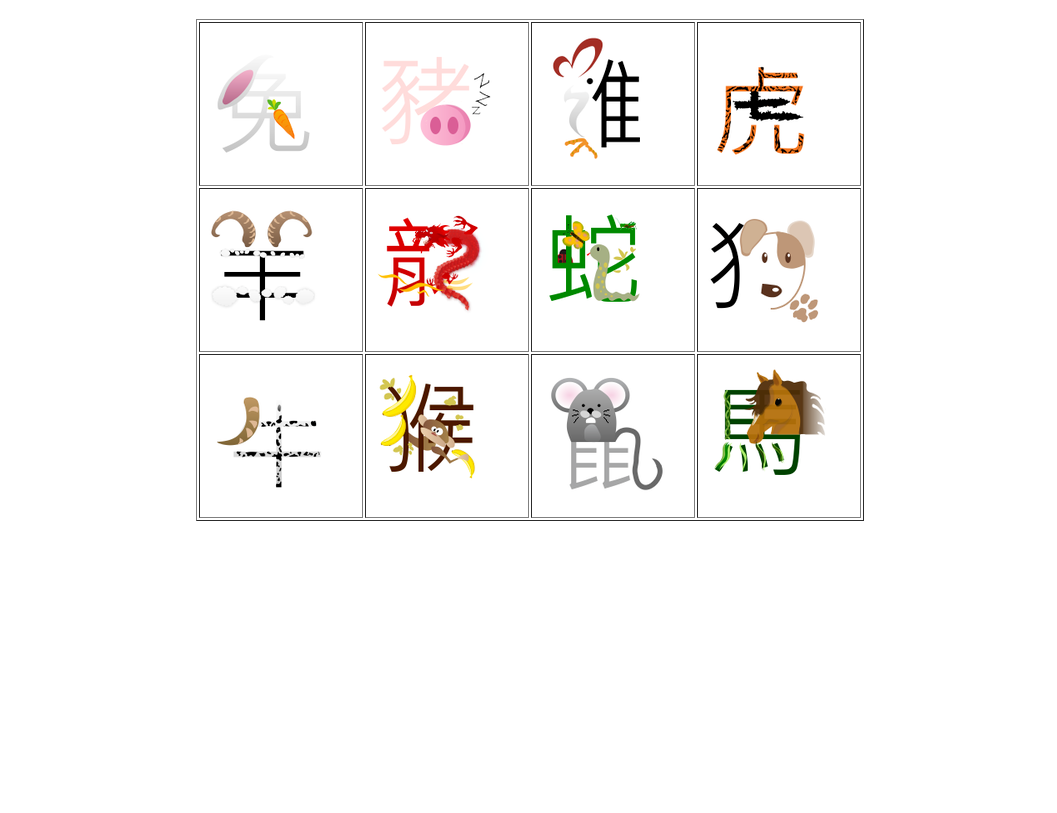
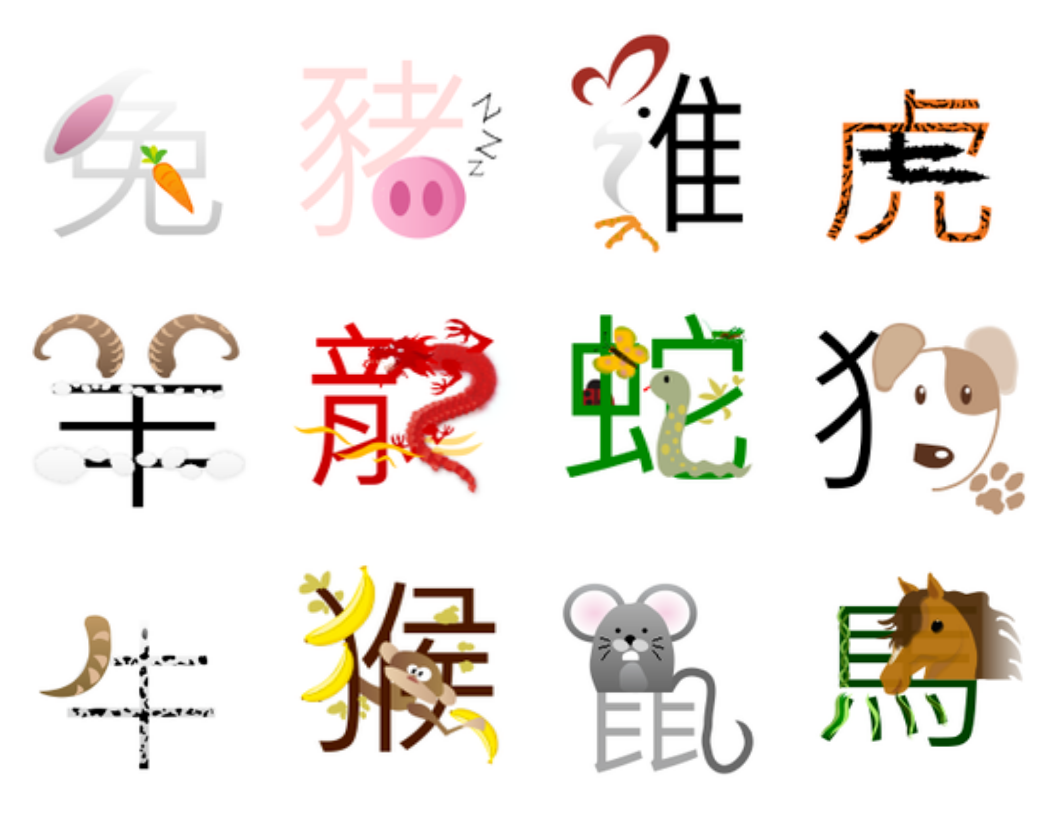
Before and after one commit to maodavid1989/test, a plain HTML site: page index.html in a window 1280 px wide. Shown: the part 61-874 px from the top of the page, without its empty margins (110-1167 px from the left). Before the commit the page ends 800 px from the top, so only its background shows below. Drawn offline with Linux system fonts and the light colour scheme.

Commit message:
20160511
COMMIT

```diff
--- a/index.html
+++ b/index.html
@@ -2,43 +2,59 @@
 <html>
 
 <head>
-<title>Test Front-to-End</title>
+	<meta name="viewport" content="width=device-width, initial-scale=1">
+	<meta http-equiv="Content-Type" content="text/html" charset="utf-8">
+	<title>Test Front-to-End</title>
+	<link rel="stylesheet" media="all and (orientation:portrait)" href="portrait.css" />
+	<link rel="stylesheet" media="all and (orientation:landscape)" href="landscape.css" />
+	<meta name="apple-mobile-web-app-capable" content="yes" />
 </head>
 
 <body>
-
+<body onorientationchange="changePosition();">
 	<h1 align="center">Test Front-to-End</h1>
-
 	<div id="grid">
-		<table border="1" align="center">
+		<table border="0" align="center">
 			<tr>
-				<td height="160" width="160" id="x00"></td>
-				<td height="160" width="160" id="x01"></td>
-				<td height="160" width="160" id="x02"></td>
-				<td height="160" width="160" id="x03"></td>
+				<td id="x00"></td>
+				<td id="x01"></td>
+				<td id="x02"></td>
+				<td id="x03"></td>
 			</tr>
 			<tr>
-				<td height="160" width="160" id="x04"></td>
-				<td height="160" width="160" id="x05"></td>
-				<td height="160" width="160" id="x06"></td>
-				<td height="160" width="160" id="x07"></td>
+				<td id="x04"></td>
+				<td id="x05"></td>
+				<td id="x06"></td>
+				<td id="x07"></td>
 			</tr>
 			<tr>
-				<td height="160" width="160" id="x08"></td>
-				<td height="160" width="160" id="x09"></td>
-				<td height="160" width="160" id="x010"></td>
-				<td height="160" width="160" id="x011"></td>
+				<td id="x08"></td>
+				<td id="x09"></td>
+				<td id="x010"></td>
+				<td id="x011"></td>
 			</tr>
 		</table>
 	</div>
 
 </body>
 <script>
-var numbers = [];
-var appendNums =[];
-var i=0;
+
+	var numbers = [];
+	var appendNums =[];
+	var i=0;
+	var mode = Math.abs(window.orientation) == 90 ? 'landscape' : 'portrait';
+	alert(mode);
+	var wid=window.document.documentElement.clientWidth*0.8 /4
+	alert(wid);
+
 window.onload= function(){
 	console.log('start');
+	console.log('width='  +window.document.documentElement.clientWidth+' : ' + 'height=' +window.document.documentElement.clientHeight);
+	//(直)
+
+	//(橫)
+	var wid=window.document.documentElement.clientWidth*0.7
+
 	while (numbers.length < 12) {
         var randomNumber = (parseInt(Math.random() * 12));
         if (numbers.indexOf(randomNumber) == -1) {
@@ -64,6 +80,9 @@ function appendImg () {
 		var imgId="x0"+appendNums[i];
 		var div = document.getElementById(imgId).appendChild(img);
 		img.src = 'images/'+numbers[i]+'.png';
+		img.style.height = wid+"px";
+		img.style.width = wid+"px";
+		img.height='50';
 		if (i < 12 - 1) {
 			i++;
 			appendImg();
@@ -72,7 +91,19 @@ function appendImg () {
 	}, 200)
 }
 
-
-
+//圖的長寬
+var img_width = 320;
+var img_height = 416;
+var ppm;
+function changePosition(){
+	alert('changePosition');
+    //每次翻轉就重新把圖長寬設定一次
+    ppm = window.innerWidth/img_width;
+    document.getElementById('bg_img').style.width = window.innerWidth;
+    document.getElementById('bg_img').style.height = img_height*ppm;
+    //把網址列藏起來
+    setTimeout('window.scrollTo(0,1);', 5);
+}
+changePosition();
 </script>
 </html>
```
